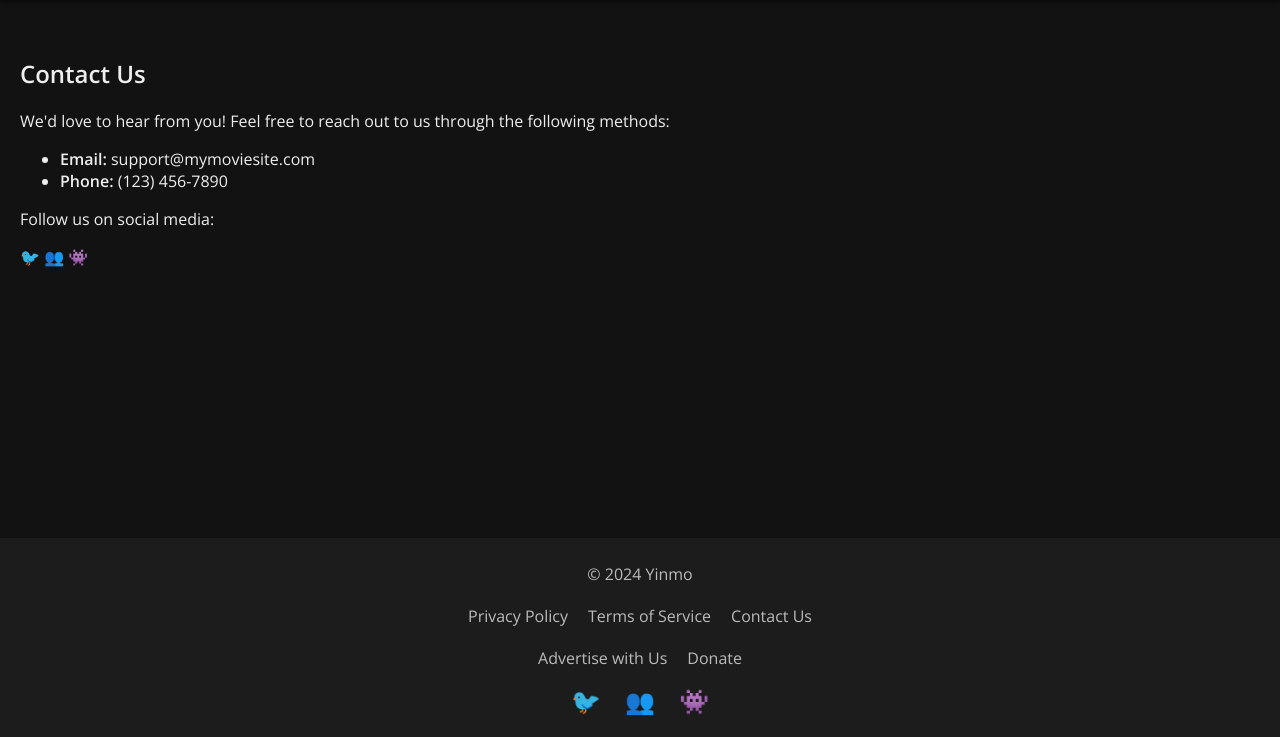
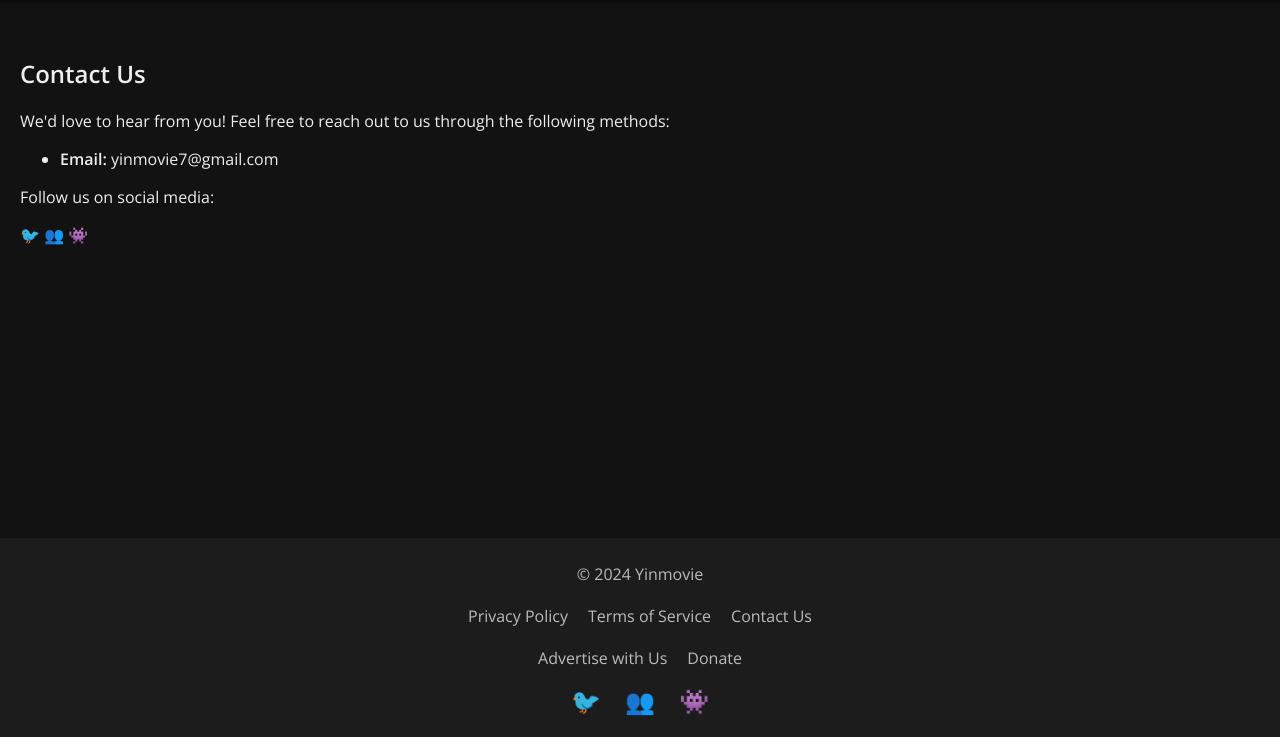
Before and after one commit to kepo402/movie-scraper-django, a Django app: page /movies/contact-us/ in a window 1280 px wide. Shown: the part 63-800 px from the top of the page. Run offline with Django 5.2, Linux system fonts and the light colour scheme.

Commit message:
new commit

```diff
--- a/movies/templates/movies/advertise.html
+++ b/movies/templates/movies/advertise.html
@@ -6,7 +6,7 @@
 <div class="advertise">
     <h1>Advertise with Us</h1>
     <p>Thank you for your interest in advertising with us. We offer various advertising options to suit your needs. Please contact us for more details.</p>
-    <p>You can reach us at <a href="mailto:ads@yinsite.com">ads@yinsite.com</a>.</p>
+    <p>You can reach us at <a href="mailto:yinmovie7@gmail.com">yinmovie7@gmail.com</a>.</p>
     <p>We look forward to working with you!</p>
 </div>
 {% endblock %}
--- a/movies/templates/movies/contact_us.html
+++ b/movies/templates/movies/contact_us.html
@@ -7,8 +7,7 @@
     <h1>Contact Us</h1>
     <p>We'd love to hear from you! Feel free to reach out to us through the following methods:</p>
     <ul>
-        <li><strong>Email:</strong> <a href="mailto:support@mymoviesite.com">support@mymoviesite.com</a></li>
-        <li><strong>Phone:</strong> (123) 456-7890</li>
+        <li><strong>Email:</strong> <a href="mailto:yinmovie7@gmail.com">yinmovie7@gmail.com</a></li>
     </ul>
     <p>Follow us on social media:</p>
     <div class="social-icons">
--- a/templates/base.html
+++ b/templates/base.html
@@ -524,7 +524,7 @@
     </main>
 
     <footer>
-        <p>&copy; {% block footer_year %}2024{% endblock %} Yinmo </p>
+        <p>&copy; {% block footer_year %}2024{% endblock %} Yinmovie </p>
         <div class="footer-links">
             <a href="{% url 'movies:privacy_policy' %}">Privacy Policy</a>
             <a href="{% url 'movies:terms_of_service' %}">Terms of Service</a>
```
